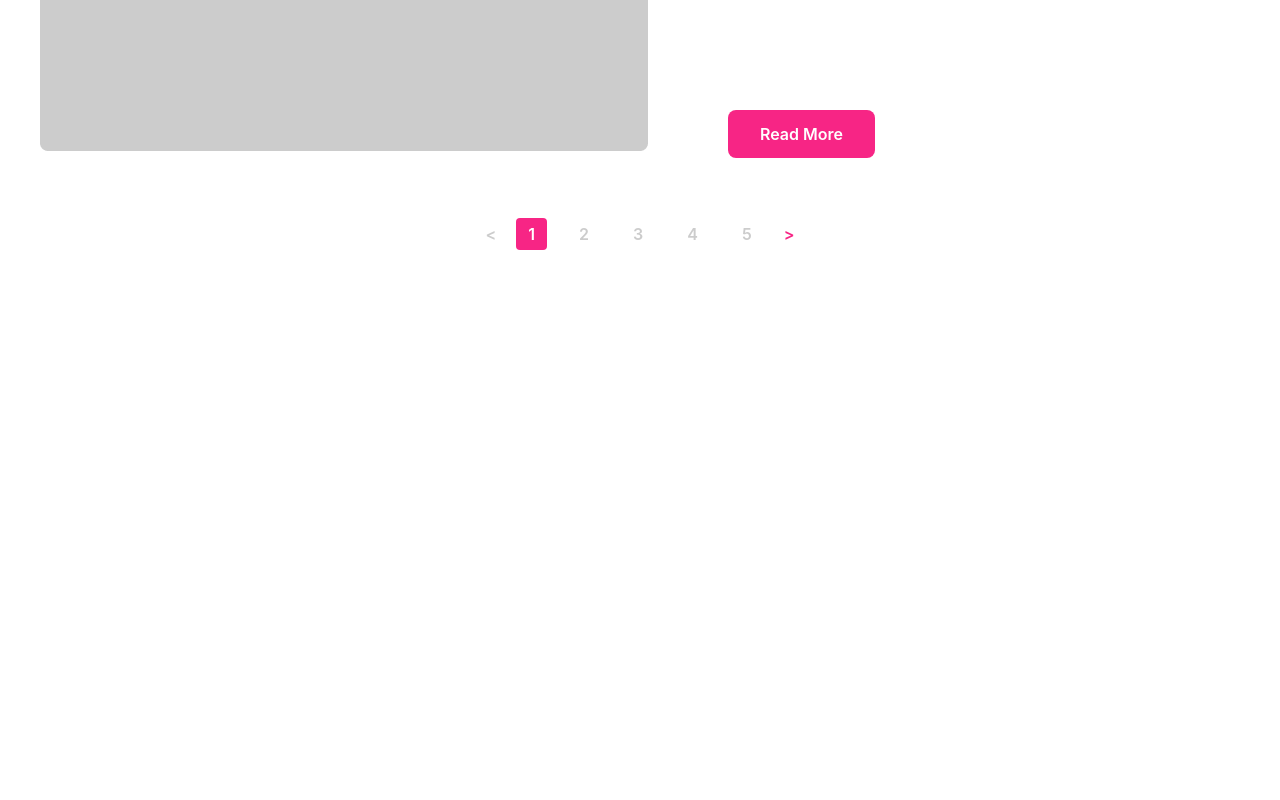
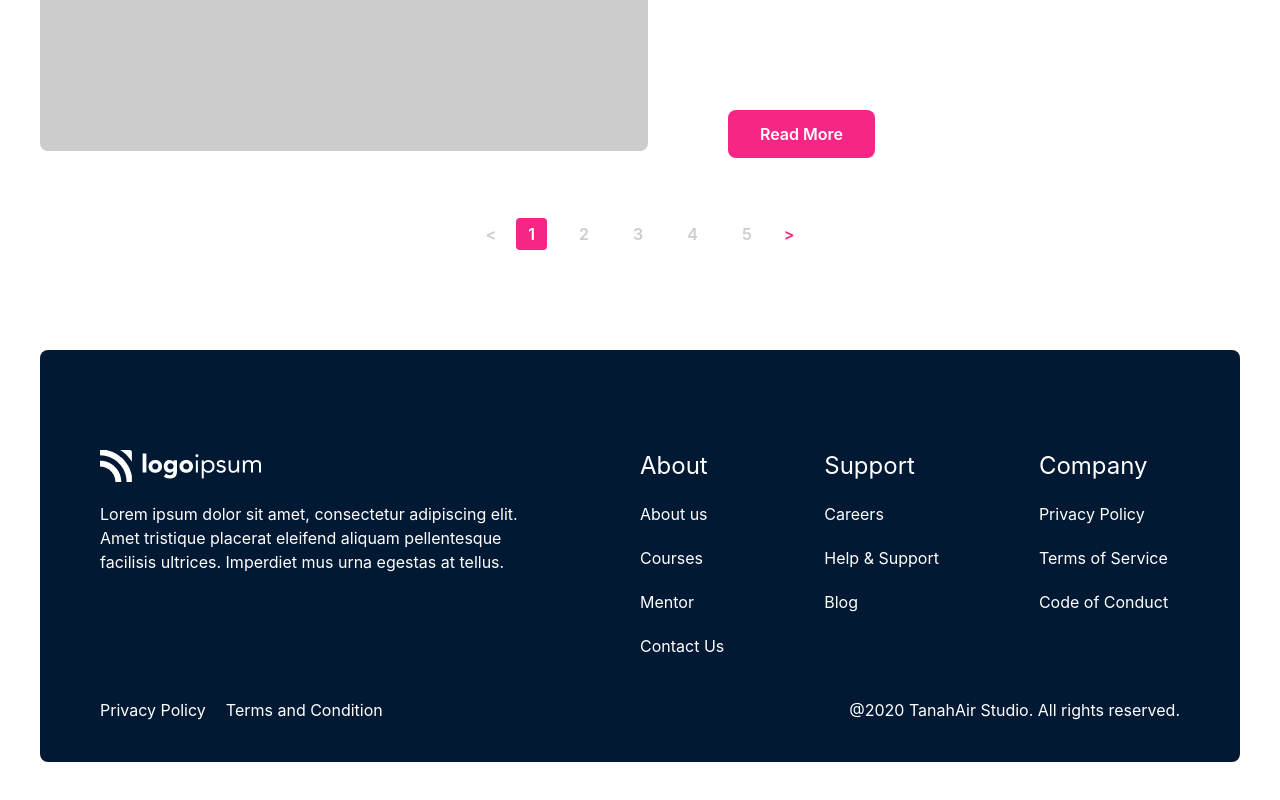
Before and after one commit to hursedhimmatov7-del/GIT4, a website: page src/page4.html in a window 1280 px wide. Shown: the part 2672-3472 px from the top of the page. Before the commit the page ends 3022 px from the top, so only its background shows below. Drawn offline with nearby package versions, Linux system fonts and the light colour scheme; files that its build step writes are made by us from their sources.

Commit message:
Add footer on page 4

```diff
--- a/src/page4.html
+++ b/src/page4.html
@@ -86,5 +86,47 @@
         </div>
     </section>
 </main>
+
+<footer class="bg-[#021934] px-5 pt-10 pb-5 lg:mb-10 lg:px-15 rounded-lg lg:pt-25 lg:pb-10 flex flex-col gap-10 max-w-300 m-auto">
+    <div class="flex flex-col lg:flex-row lg:justify-between gap-5 lg:gap-10 w-full">
+
+      <aside class="flex flex-col gap-5 items-start lg:w-[40%]">
+        <img src="./img/pg4/footer/logo.png" alt="">
+        <p class="text-white">Lorem ipsum dolor sit amet, consectetur adipiscing elit. Amet tristique placerat eleifend aliquam pellentesque facilisis ultrices. Imperdiet mus urna egestas at tellus. </p>
+      </aside>
+
+      <div class="flex flex-col lg:flex-row gap-5 lg:gap-25 text-white lg:w-[50%]">
+
+        <div class="flex flex-col gap-5">
+            <h3 class="text-2xl">About</h3>
+            <p>About us</p>
+            <p>Courses</p>
+            <p>Mentor</p>
+            <p>Contact Us</p>
+        </div>
+        <div class="flex flex-col gap-5">
+            <h3 class="text-2xl">Support</h3>
+            <p>Careers</p>
+            <p>Help & Support</p>
+            <p>Blog</p>
+        </div>
+        <div class="flex flex-col gap-5">
+            <h3 class="text-2xl">Company</h3>
+            <p>Privacy Policy</p>
+            <p>Terms of Service</p>
+            <p>Code of Conduct</p>
+        </div>
+
+      </div>
+    </div>
+
+    <div class="flex flex-col lg:flex-row gap-5 items-center lg:gap-0 lg:justify-between text-white">
+        <div class="flex gap-5 items-center">
+            <p>Privacy Policy</p>
+            <p>Terms and Condition</p>
+        </div>
+        <p>@2020 TanahAir Studio. All rights reserved.</p>
+    </div>
+</footer>
 </body>
 </html>
```
Also changed, not shown: src/img/pg4/footer/logo.png (added).
